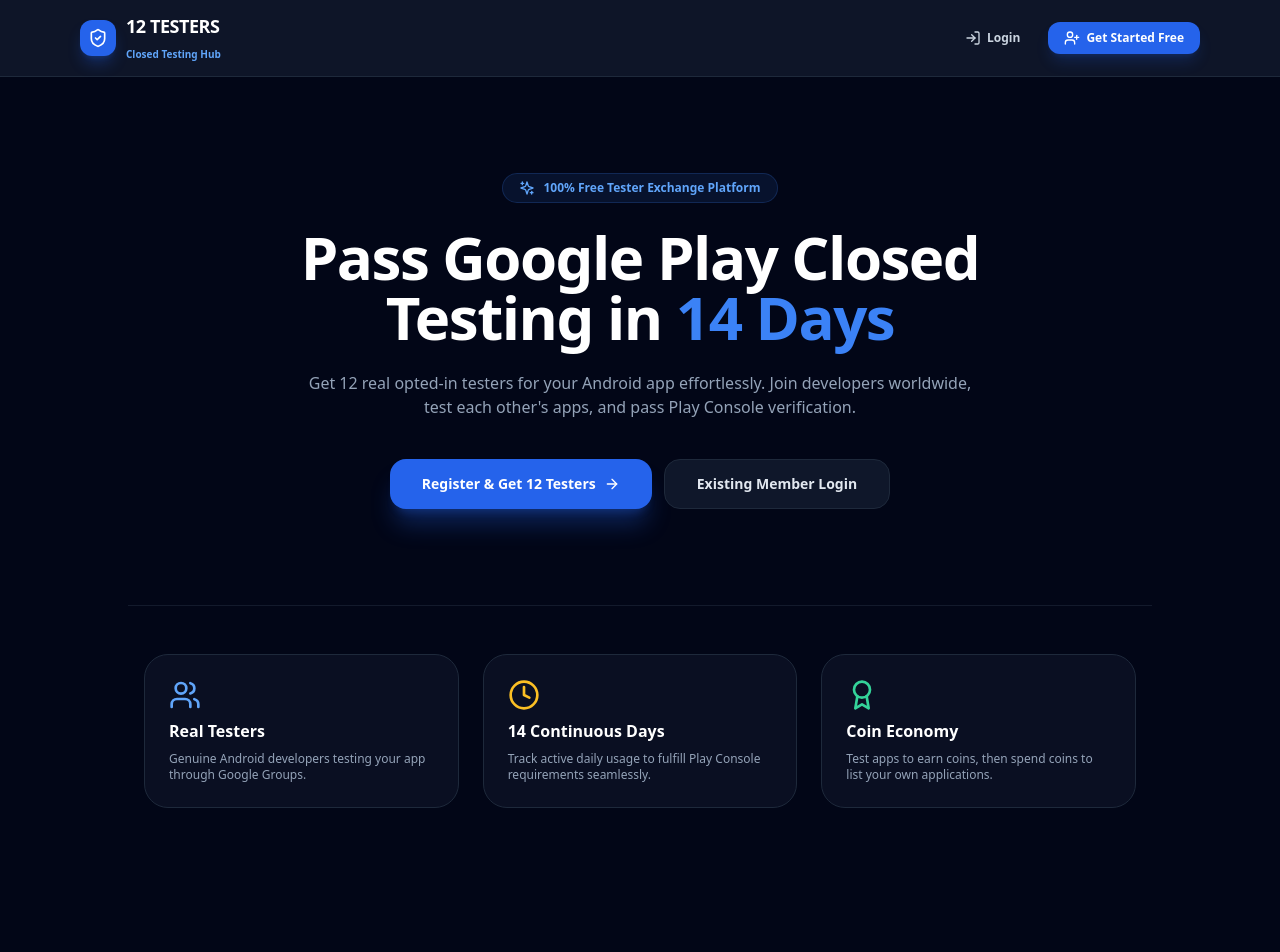
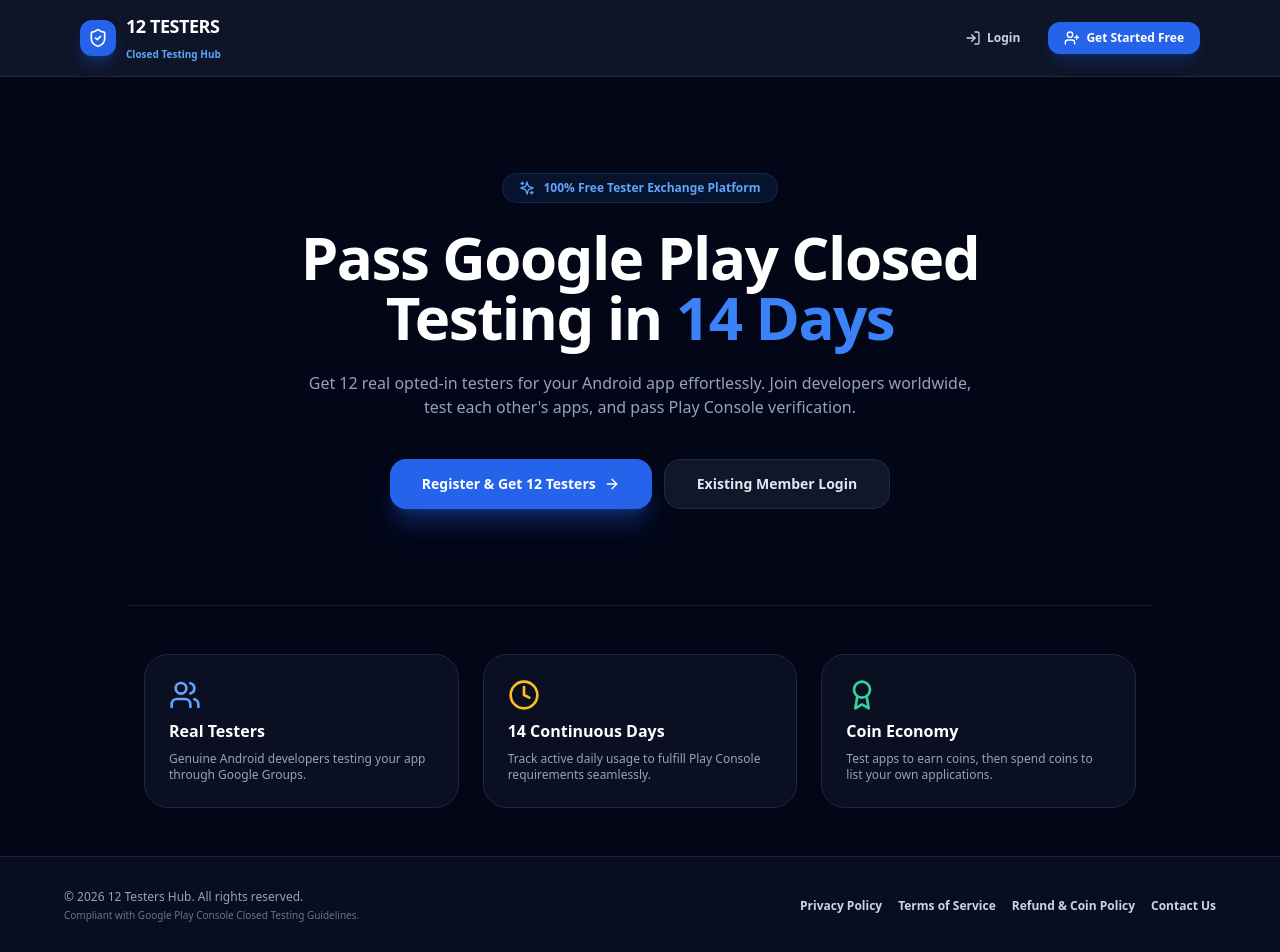
Before and after one commit to live-signal29/12-Testers---Closed-Testing-App, a React (Vite) app: page / in a window 1280 px wide. Shown: the top 952 px of the page. Before the commit the page ends 856 px from the top, so only its background shows below. Built offline with nearby package versions, Linux system fonts and the light colour scheme.

Commit message:
Refactor App component and update legal footer
Refactor App component to improve readability and structure.

```diff
--- a/src/App.jsx
+++ b/src/App.jsx
@@ -2,14 +2,15 @@
 import AdSlot from './components/AdSlot';
 import {
   ShieldCheck, Award, ExternalLink, PlusCircle, Info,
-  CheckCircle2, Clock, Users, Gift, Flame, Sparkles,
-  Menu, X, LogIn, UserPlus, ArrowRight, Check, LayoutDashboard
+  Clock, Users, Sparkles, Menu, X, LogIn, UserPlus,
+  ArrowRight, Flame, FileText, Lock, RefreshCw, Mail
 } from 'lucide-react';
 
 export default function App() {
   const [isLoggedIn, setIsLoggedIn] = useState(false);
   const [authMode, setAuthMode] = useState('landing'); // 'landing', 'login', 'register'
   const [mobileMenuOpen, setMobileMenuOpen] = useState(false);
+  const [activeLegalModal, setActiveLegalModal] = useState(null); // 'privacy', 'terms', 'refund', 'contact'
 
   const [coins, setCoins] = useState(150);
   const [activeTab, setActiveTab] = useState('browse');
@@ -28,8 +29,7 @@
       coins_reward: 20,
       days_completed: 8,
       total_days: 14,
-      is_featured: true,
-      verified: true
+      is_featured: true
     },
     {
       id: 2,
@@ -43,8 +43,7 @@
       coins_reward: 25,
       days_completed: 12,
       total_days: 14,
-      is_featured: false,
-      verified: true
+      is_featured: false
     }
   ]);
 
@@ -72,8 +71,7 @@
       coins_reward: 25,
       days_completed: 0,
       total_days: 14,
-      is_featured: false,
-      verified: true
+      is_featured: false
     };
     setApps([newAppObj, ...apps]);
     setCoins(coins - 50);
@@ -100,7 +98,6 @@
       <header className="border-b border-slate-800 bg-slate-900/95 backdrop-blur sticky top-0 z-50">
         <div className="max-w-6xl mx-auto px-4 py-3 flex justify-between items-center">
 
-          {/* Logo */}
           <div className="flex items-center gap-2.5 cursor-pointer" onClick={() => setAuthMode('landing')}>
             <div className="bg-blue-600 p-2 rounded-xl text-white shadow-lg shadow-blue-600/30">
               <ShieldCheck className="w-5 h-5" />
@@ -111,7 +108,6 @@
             </div>
           </div>
 
-          {/* Desktop Nav Actions */}
           <div className="hidden md:flex items-center gap-4">
             {isLoggedIn ? (
               <>
@@ -144,7 +140,6 @@
             )}
           </div>
 
-          {/* Mobile Hamburger Toggle */}
           <button
             onClick={() => setMobileMenuOpen(!mobileMenuOpen)}
             className="md:hidden p-2 text-slate-300 hover:text-white"
@@ -153,7 +148,6 @@
           </button>
         </div>
 
-        {/* Mobile Slide-down Drawer */}
         {mobileMenuOpen && (
           <div className="md:hidden bg-slate-900 border-b border-slate-800 px-4 py-4 space-y-3">
             {isLoggedIn ? (
@@ -192,7 +186,6 @@
       {/* VIEW 1: LANDING PAGE */}
       {!isLoggedIn && authMode === 'landing' && (
         <div className="flex-1">
-          {/* Hero Section */}
           <section className="py-16 md:py-24 px-4 text-center max-w-4xl mx-auto space-y-6">
             <div className="inline-flex items-center gap-2 bg-blue-500/10 border border-blue-500/20 text-blue-400 text-xs px-4 py-1.5 rounded-full font-bold">
               <Sparkles className="w-4 h-4" /> 100% Free Tester Exchange Platform
@@ -219,7 +212,6 @@
             </div>
           </section>
 
-          {/* Features Grid */}
           <section className="max-w-5xl mx-auto px-4 py-12 border-t border-slate-800/60 grid grid-cols-1 md:grid-cols-3 gap-6">
             <div className="bg-slate-900/60 border border-slate-800 p-6 rounded-3xl space-y-2">
               <Users className="w-8 h-8 text-blue-400" />
@@ -240,7 +232,7 @@
         </div>
       )}
 
-      {/* VIEW 2: AUTH MODALS (LOGIN / REGISTER) */}
+      {/* VIEW 2: AUTH MODALS */}
       {!isLoggedIn && (authMode === 'login' || authMode === 'register') && (
         <div className="flex-1 flex items-center justify-center px-4 py-12">
           <div className="bg-slate-900 border border-slate-800 p-6 md:p-8 rounded-3xl w-full max-w-md space-y-6 shadow-2xl">
@@ -285,12 +277,11 @@
         </div>
       )}
 
-      {/* VIEW 3: MAIN APP DASHBOARD (AFTER LOGIN) */}
+      {/* VIEW 3: MAIN APP DASHBOARD */}
       {isLoggedIn && (
         <main className="max-w-6xl mx-auto px-4 py-6 flex-1 w-full grid grid-cols-1 lg:grid-cols-4 gap-6">
           <div className="lg:col-span-3 space-y-6">
 
-            {/* Tabs */}
             <div className="flex border-b border-slate-800 gap-6">
               <button
                 onClick={() => setActiveTab('browse')}
@@ -308,7 +299,6 @@
 
             <AdSlot slotId="9876543210" />
 
-            {/* Apps Listing */}
             {activeTab === 'browse' ? (
               <div className="grid grid-cols-1 md:grid-cols-2 gap-4">
                 {apps.map((app) => (
@@ -344,7 +334,6 @@
                 ))}
               </div>
             ) : (
-              /* Add App Form */
               <form onSubmit={handleAddApp} className="bg-slate-900 border border-slate-800 p-6 rounded-3xl space-y-4">
                 <h3 className="text-base font-bold text-white">Submit App for Closed Testing</h3>
                 <input
@@ -369,7 +358,6 @@
             )}
           </div>
 
-          {/* Sidebar */}
           <aside className="space-y-6">
             <div className="bg-slate-900 border border-slate-800 rounded-3xl p-5 text-xs space-y-2">
               <h4 className="font-bold text-white flex items-center gap-1"><Info className="w-4 h-4 text-blue-400" /> Community Rules</h4>
@@ -379,6 +367,78 @@
           </aside>
         </main>
       )}
+
+      {/* FOOTER SECTION WITH TERMS & POLICIES */}
+      <footer className="border-t border-slate-800/80 bg-slate-900/50 py-8 px-4 mt-auto">
+        <div className="max-w-6xl mx-auto flex flex-col md:flex-row justify-between items-center gap-4 text-xs text-slate-400">
+          <div>
+            <p>© 2026 12 Testers Hub. All rights reserved.</p>
+            <p className="text-[10px] text-slate-500 mt-0.5">Compliant with Google Play Console Closed Testing Guidelines.</p>
+          </div>
+
+          <div className="flex flex-wrap gap-4 text-slate-300 font-semibold">
+            <button onClick={() => setActiveLegalModal('privacy')} className="hover:text-blue-400 transition">Privacy Policy</button>
+            <button onClick={() => setActiveLegalModal('terms')} className="hover:text-blue-400 transition">Terms of Service</button>
+            <button onClick={() => setActiveLegalModal('refund')} className="hover:text-blue-400 transition">Refund & Coin Policy</button>
+            <button onClick={() => setActiveLegalModal('contact')} className="hover:text-blue-400 transition">Contact Us</button>
+          </div>
+        </div>
+      </footer>
+
+      {/* LEGAL / POLICY POPUP MODAL */}
+      {activeLegalModal && (
+        <div className="fixed inset-0 bg-slate-950/80 backdrop-blur-sm z-50 flex items-center justify-center p-4">
+          <div className="bg-slate-900 border border-slate-800 p-6 rounded-3xl max-w-lg w-full space-y-4 max-h-[80vh] overflow-y-auto">
+            <div className="flex justify-between items-center border-b border-slate-800 pb-3">
+              <h3 className="font-bold text-white text-base capitalize flex items-center gap-2">
+                {activeLegalModal === 'privacy' && <Lock className="w-4 h-4 text-blue-400" />}
+                {activeLegalModal === 'terms' && <FileText className="w-4 h-4 text-blue-400" />}
+                {activeLegalModal === 'refund' && <RefreshCw className="w-4 h-4 text-blue-400" />}
+                {activeLegalModal === 'contact' && <Mail className="w-4 h-4 text-blue-400" />}
+                {activeLegalModal.replace('-', ' ')}
+              </h3>
+              <button onClick={() => setActiveLegalModal(null)} className="p-1 text-slate-400 hover:text-white">
+                <X className="w-5 h-5" />
+              </button>
+            </div>
+
+            <div className="text-xs text-slate-300 space-y-3 leading-relaxed">
+              {activeLegalModal === 'privacy' && (
+                <>
+                  <p>12 Testers Hub respects user privacy. We do not store sensitive personal information or track user data beyond account authentication details.</p>
+                  <p>All Google Group and Play Store links are submitted voluntarily by users for closed testing purposes.</p>
+                </>
+              )}
+              {activeLegalModal === 'terms' && (
+                <>
+                  <p>By using 12 Testers Hub, developers agree to keep opted-in apps installed for 14 continuous days as required by Google Play Console rules.</p>
+                  <p>Misuse, early opt-outs, or fake app submissions will result in temporary or permanent account suspension.</p>
+                </>
+              )}
+              {activeLegalModal === 'refund' && (
+                <>
+                  <p>Virtual coins earned or granted on this platform carry no real monetary cash value.</p>
+                  <p>Coins spent on app listings are non-refundable once an app campaign goes active on the community feed.</p>
+                </>
+              )}
+              {activeLegalModal === 'contact' && (
+                <>
+                  <p>For support, app removal inquiries, or bug reports, please email us directly:</p>
+                  <p className="font-mono text-blue-400 bg-slate-950 p-2 rounded-xl text-center">support@12testers.app</p>
+                </>
+              )}
+            </div>
+
+            <button
+              onClick={() => setActiveLegalModal(null)}
+              className="w-full bg-slate-800 hover:bg-slate-700 text-white font-bold py-2 rounded-xl text-xs mt-2"
+            >
+              Close
+            </button>
+          </div>
+        </div>
+      )}
+
     </div>
   );
 }
```
